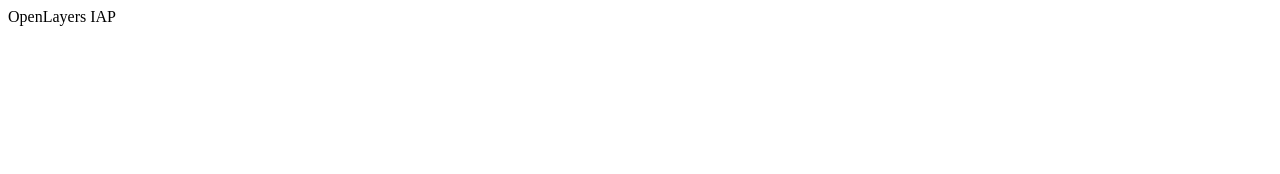
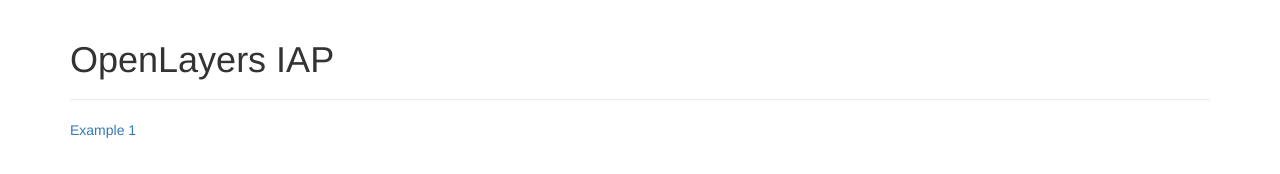
Before and after one commit to gravesm/iap, a plain HTML site: page openlayers/index.html in a window 1280 px wide. Drawn offline with nearby package versions, Linux system fonts and the light colour scheme.

Commit message:
Updating for example 1

```diff
--- a/openlayers/index.html
+++ b/openlayers/index.html
@@ -2,8 +2,15 @@
 <html>
     <head>
         <title>OpenLayers IAP</title>
+        <link rel="stylesheet" href="//netdna.bootstrapcdn.com/bootstrap/3.0.3/css/bootstrap.min.css">
+        <script src="//netdna.bootstrapcdn.com/bootstrap/3.0.3/js/bootstrap.min.js"></script>
     </head>
     <body>
-        OpenLayers IAP
+        <div class="container">
+            <div class="page-header">
+                <h1>OpenLayers IAP</h1>
+            </div>
+            <a href="http://jsfiddle.net/gh/get/jquery/1.9.1/gravesm/iap/tree/master/openlayers/example1">Example 1</a>
+        </div>
     </body>
 </html>
```
